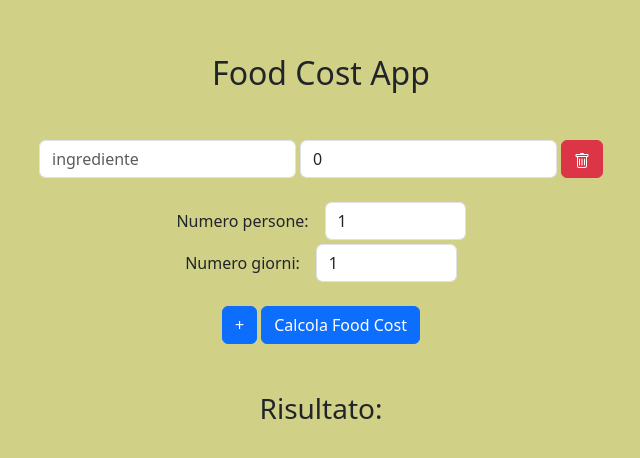
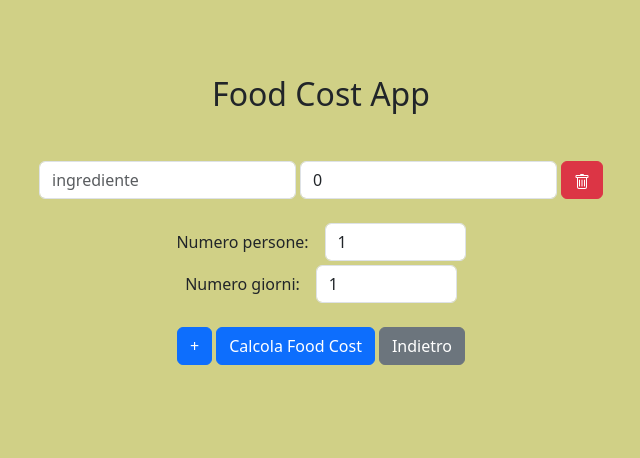
Before and after one commit to andreafay/food-cost, a React (Vite) app: page /calcola-food-cost in a window 1280 px wide. Shown: the part 156-614 px from the top of the page, without its empty margins (319-959 px from the left). Built offline with nearby package versions, Linux system fonts and the light colour scheme.

Commit message:
added back button

```diff
--- a/src/components/Calcolatore.jsx
+++ b/src/components/Calcolatore.jsx
@@ -108,12 +108,15 @@ function Calcolatore(){
         </div>
         <div class="d-flex justify-content-center mt-4">
           <button class="btn btn-primary mr-1" onClick={handleAddIngr}>+</button>
-          <button class="btn btn-primary" onClick={calcolaFoodCost}>Calcola Food Cost</button>
+          <button class="btn btn-primary mr-1" onClick={calcolaFoodCost}>Calcola Food Cost</button>
+          <button class="btn btn-secondary" onClick="/">
+            <a href="/">Indietro</a>
+          </button>
         </div>
         <div class="mt-5">
-          <h3>Risultato:</h3>
           {resultVisibility &&
             <div>
+              <h3>Risultato:</h3>
               <h5>Il food cost è uguale a {sum} euro </h5>
             </div>
           }
```
